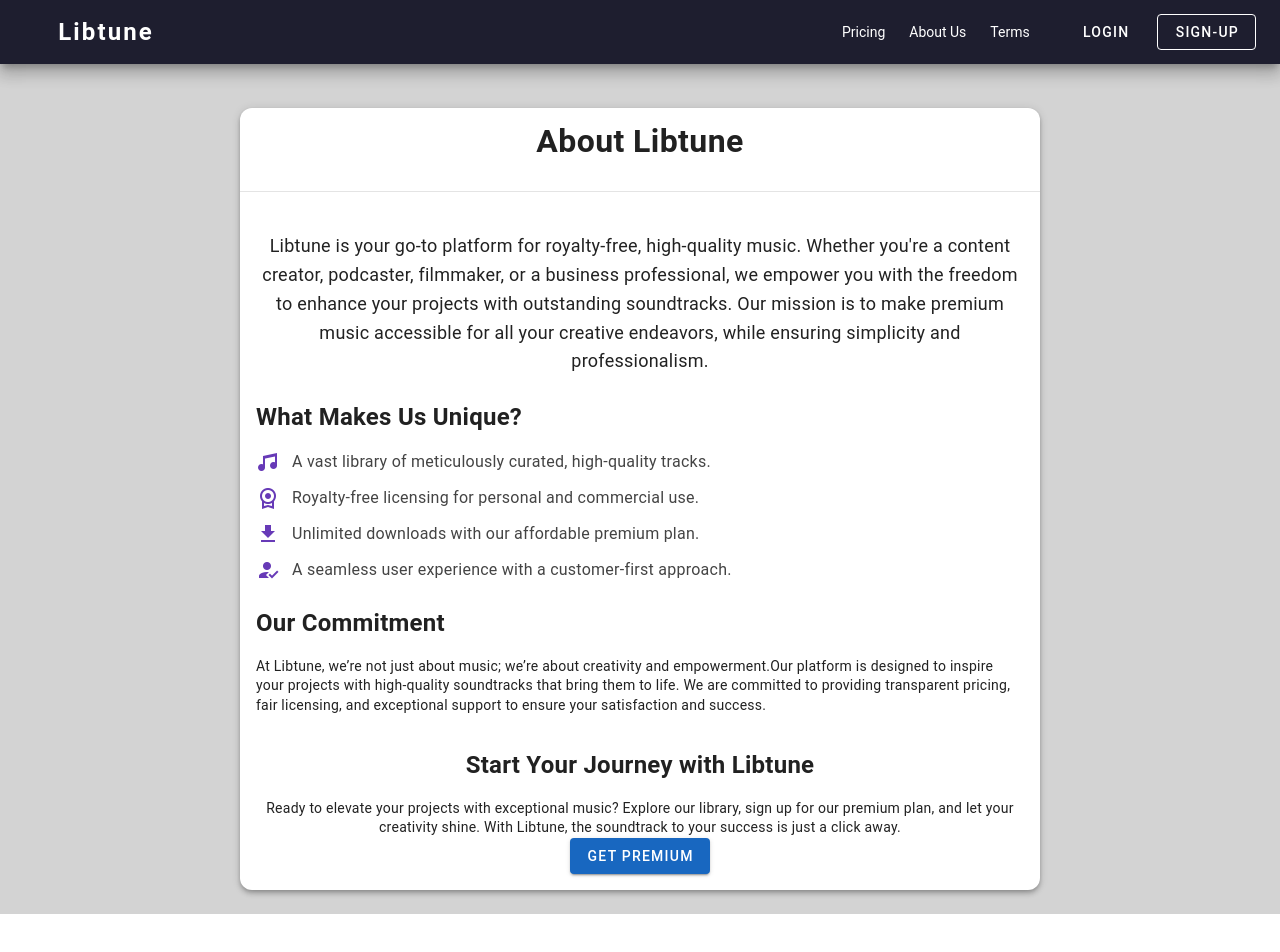
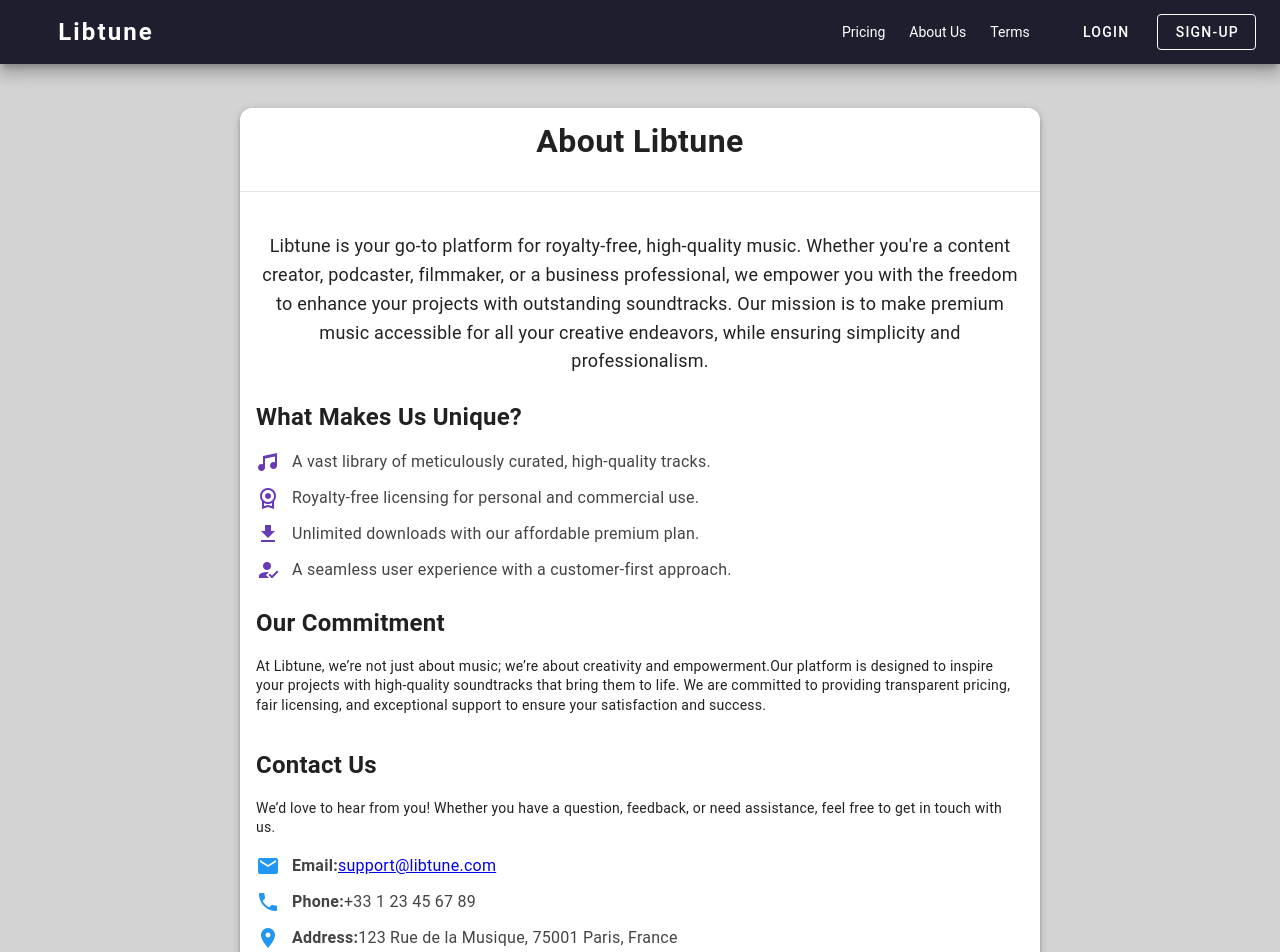
Before and after one commit to angejr/libtune-frontend, a Nuxt app: page /About in a window 1280 px wide. Shown: the top 952 px of the page. Before the commit the page ends 914 px from the top, so only its background shows below. Built offline with nearby package versions, Linux system fonts and the light colour scheme.

Commit message:
Added contact section in about page

```diff
--- a/components/MusicTable.vue
+++ b/components/MusicTable.vue
@@ -97,7 +97,7 @@ function getRowProps(item) {
 
 <template>
   <v-container class="py-8 music-page-container">
-    <v-card class="music-page-card" flat max-width="960px">
+    <v-card class="music-page-card" flat max-width="960px" elevation="8">
       <!-- Header -->
       <v-card-title class="text-center text-h4 font-weight-bold pb-4">
         100% Royalty-Free Music
--- a/pages/About.vue
+++ b/pages/About.vue
@@ -50,6 +50,34 @@
               to ensure your satisfaction and success.
             </p>
           </section>
+
+
+          <!-- Contact Section -->
+        <section class="about-section contact">
+          <h2 class="section-title">Contact Us</h2>
+          <p>
+            We’d love to hear from you! Whether you have a question, feedback, or need assistance,
+            feel free to get in touch with us.
+          </p>
+          <ul class="contact-list">
+            <li>
+              <v-icon color="blue darken-2" class="contact-icon">mdi-email</v-icon>
+              <strong>Email:</strong> <a href="mailto:support@libtune.com">support@libtune.com</a>
+            </li>
+            <li>
+              <v-icon color="blue darken-2" class="contact-icon">mdi-phone</v-icon>
+              <strong>Phone:</strong> +33 1 23 45 67 89
+            </li>
+            <li>
+              <v-icon color="blue darken-2" class="contact-icon">mdi-map-marker</v-icon>
+              <strong>Address:</strong> 123 Rue de la Musique, 75001 Paris, France
+            </li>
+          </ul>
+          <p>
+            Our support team is available Monday to Friday, 9 AM to 5 PM (CET).
+            We aim to respond to all inquiries within 24 hours.
+          </p>
+        </section>
 
           <!-- Call to Action -->
           <section class="about-section cta">
@@ -135,4 +163,27 @@
   .cta-btn {
     margin-top: 16px;
   }
+
+  .contact {
+  margin-top: 32px;
+}
+
+.contact-list {
+  list-style: none;
+  padding: 0;
+  margin: 16px 0;
+}
+
+.contact-list li {
+  display: flex;
+  align-items: center;
+  margin-bottom: 12px;
+  font-size: 16px;
+  color: #444444;
+}
+
+.contact-icon {
+  margin-right: 12px;
+  font-size: 24px;
+}
   </style>
```
